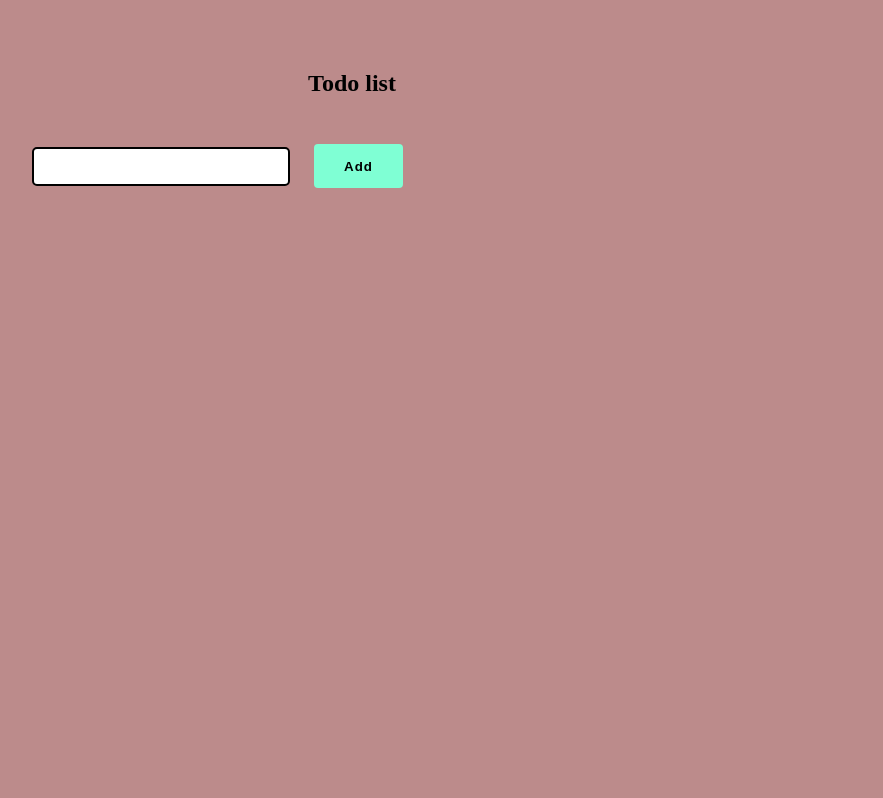
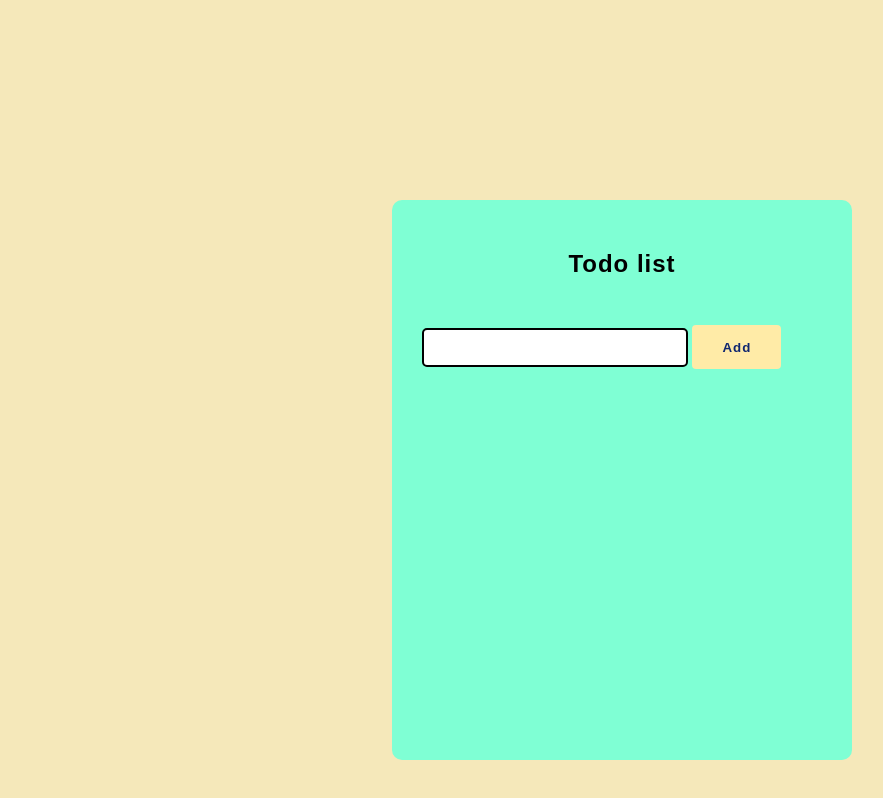
Before and after one commit to Ilakiab08/todo, a plain HTML site: page index.html in a window 1280 px wide. Shown: the whole page, without its empty margins (18-901 px from the left). Drawn offline with Linux system fonts and the light colour scheme.

Commit message:
Add files via upload

```diff
--- a/index.html
+++ b/index.html
@@ -8,7 +8,7 @@
 
 </head>
 <body>
-    <div>
+    <div id="container">
         <h2>Todo list</h2>
         <input type="text" id="input">
         <button id="add">Add</button>
--- a/main.js
+++ b/main.js
@@ -2,21 +2,24 @@ let todo=document.querySelector('#todo');
 let button=document.querySelector('#add');
 let input=document.querySelector('#input');
 
+
+
 //local storage
 /* const localStorageKey="groupProject"
 let todoList=JSON.parse(localStorage.getItem(localStorageKey))  ||  [] */
-localStorage.setItem('todoList',JSON.stringify)
+
 
 //create a todo array helps to add and delete from storage easily
 let todoList=[];
-
-
-
+window.onload=()=>{
+   todoList= JSON.parse(localStorage.getItem('todoList')) || []
+   todoList.forEach(todoList=>addlist(todoList))
+}
 //add eventlistener for button element
 
 button.addEventListener('click',()=>{
     todoList.push(input.value);
-    addlist(input.value);
+   addlist(input.value);
     input.value='';
 })
 
@@ -26,9 +29,10 @@ function addlist(list){
     let para = document.createElement("p");
     para.innerText=list;
     todo.appendChild(para);
+    localStorage.setItem('todoList',JSON.stringify(todoList))
     para.addEventListener('dblclick',()=>{
        todo.removeChild(para)
-       remove(list)
+
 
     })
 
--- a/style.css
+++ b/style.css
@@ -1,56 +1,60 @@
 
 
+
+
+html,
 body{
-    height: 50%;
-    width:50%;
-    margin:20px;
-    background-color:rgb(188, 139, 139);
-    border-radius:10px;
-    padding:30px;
+   margin: 0;
+   font-family: 'Poppins', sans-serif;
+   background-color:#f5e8ba;
+}
+
+#container h2{
+    display:flex;
+    justify-content: center;
 
 }
 
-
-
-#container,h2{
-
-    display:flex;
-    justify-content: center;
-
-
-    }
-
-
-#input{
+h2{
+    color:black;
+    letter-spacing: 1px;
+}
+input{
     border-radius: 5px;
     border: 2px solid black ;
     margin-top:30px;
     height:2.5em;
     width:250px;
-    padding: left 20px;
+    padding-left:10px;
+}
 
 
+#container{
+    height:500px;
+    width:400px;
+    margin:200px auto;
+    background-color:aquamarine;
+    border-radius:10px;
+    padding:30px;
+}
 
-
-}
 button{
-    margin:20px;
-    border-style: solid;
-    background-color:aquamarine;
+    margin-top:20px;
+    background-color:#ffeba7;
     border-radius: 4px;
     height: 44px;
     font-weight: 600;
     padding: 0 30px;
     letter-spacing: 1px;
     border: none;
-    color:black;
+    color: #102770;
+}
 
-}
 button:hover{
-    color: aqua;
+    cursor:pointer;
 }
 #todo{
-    color:black;
+    color:grey;
     font-size:28px;
     margin-top:10px;
 }
```
